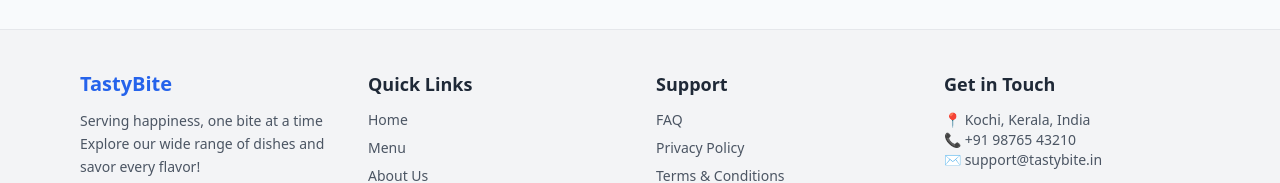
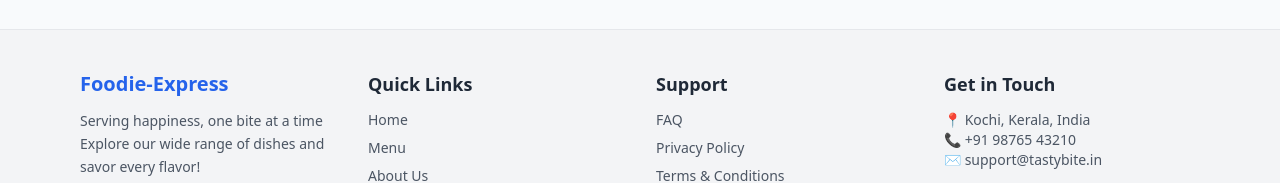
Before and after one commit to adhil5108/Foodie-Express, a React (Vite) app: page / in a window 1280 px wide. Shown: the part 1369-1552 px from the top of the page. Built offline with nearby package versions, Linux system fonts and the light colour scheme.

Commit message:
changed name

```diff
--- a/src/components/Footer.jsx
+++ b/src/components/Footer.jsx
@@ -5,7 +5,7 @@
 
 
         <div>
-          <h2 className="text-xl font-bold text-brand mb-3">TastyBite</h2>
+          <h2 className="text-xl font-bold text-brand mb-3">Foodie-Express</h2>
           <p className="text-sm text-gray-600 leading-relaxed">
             Serving happiness, one bite at a time
             Explore our wide range of dishes and savor every flavor!
```
